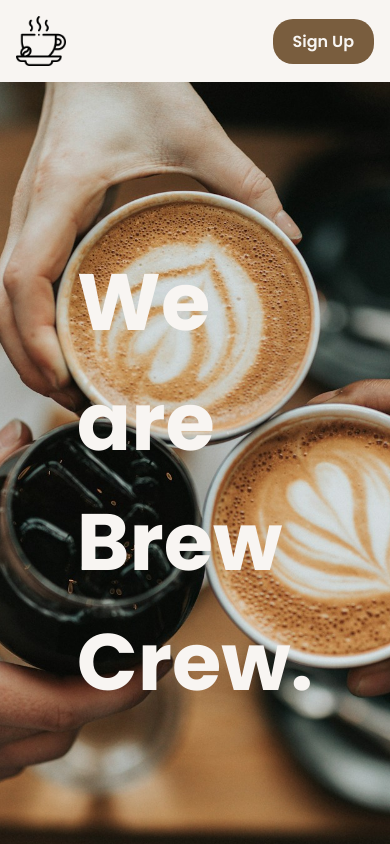
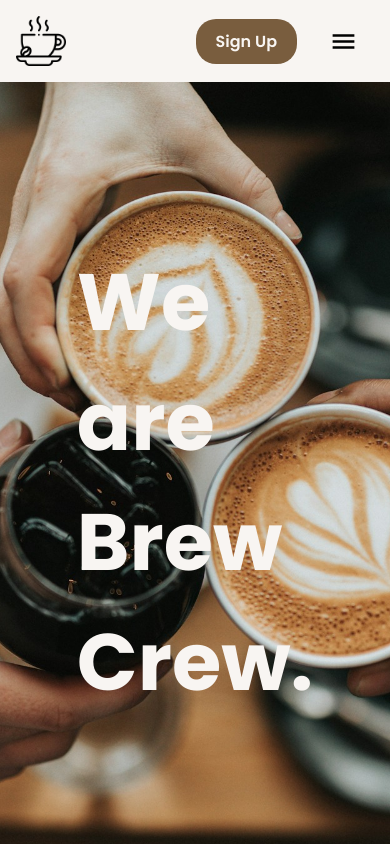
Before and after one commit to rbrickmn/brew-crew-site, a plain HTML site: page index.html in a window 390 px wide. Shown: the top 844 px of the page. Drawn offline with Linux system fonts and the light colour scheme.

Commit message:
Add hamburger menu to mobile view

```diff
--- a/index.html
+++ b/index.html
@@ -35,6 +35,17 @@
             </a>
           </li>
         </ul>
+
+        <svg
+          xmlns="http://www.w3.org/2000/svg"
+          height="29"
+          viewBox="0 -960 960 960"
+          width="29"
+        >
+          <path
+            d="M120-240v-80h720v80H120Zm0-200v-80h720v80H120Zm0-200v-80h720v80H120Z"
+          />
+        </svg>
       </nav>
     </header>
 
@@ -79,7 +90,7 @@
           />
 
           <div class="article-text">
-            <h2>Who We Are</h2>
+            <h2>What We Do</h2>
 
             <p>
               Sed ut perspiciatis unde omnis iste natus error sit voluptatem
--- a/style.css
+++ b/style.css
@@ -77,6 +77,12 @@ header button {
   font-weight: 600;
 }
 
+header svg {
+  display: none;
+  margin-right: 1rem;
+  margin-left: 2rem;
+}
+
 .logo-container {
   display: flex;
   justify-content: center;
@@ -139,6 +145,7 @@ article {
 .about-section article {
   display: flex;
   justify-content: space-between;
+  align-items: center;
 }
 
 .about-section article img {
@@ -191,6 +198,10 @@ article {
   header nav .sign-up-button li {
     padding-right: 0;
   }
+
+  header svg {
+    display: initial;
+  }
 }
 
 @media only screen and (max-width: 1510px) {
@@ -206,13 +217,13 @@ article {
   }
 
   .article-1 {
-    background: center / cover no-repeat url("./images/article-1-green-bg.jpg");
+    background: center / cover no-repeat url("./images/article-1-green-2-bg.jpg");
     padding: 5rem 1rem;
     text-align: center;
   }
 
   .article-2 {
-    background: center / cover no-repeat url("./images/article-2-green-bg.jpg");
+    background: center / cover no-repeat url("./images/article-2-green-2-bg.jpg");
     padding: 5rem 1rem;
     text-align: center;
     border-radius: 15px;
```
Also changed, not shown: icons/menu.png (added), icons/menu_FILL0_wght400_GRAD0_opsz24.svg (added), images/article-1-green-2-bg.jpg (added), images/article-2-green-2-bg.jpg (added).
